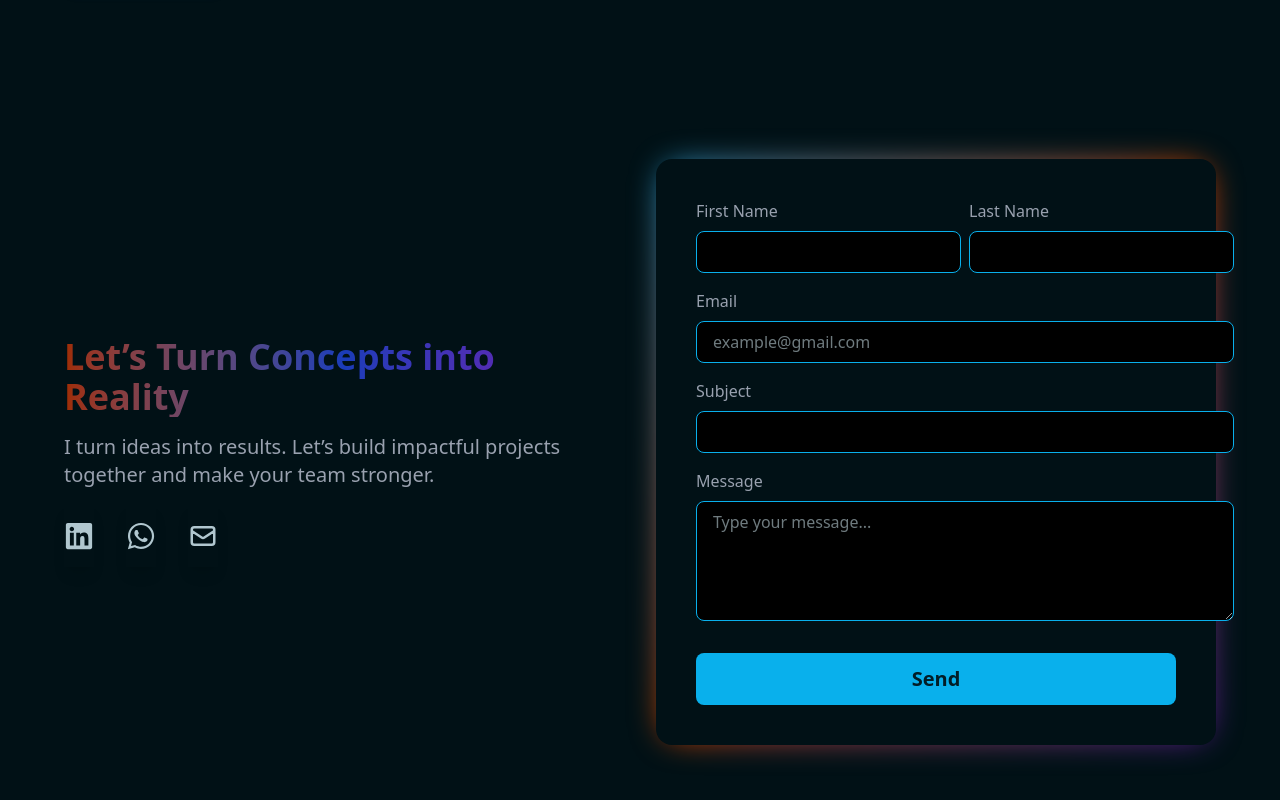
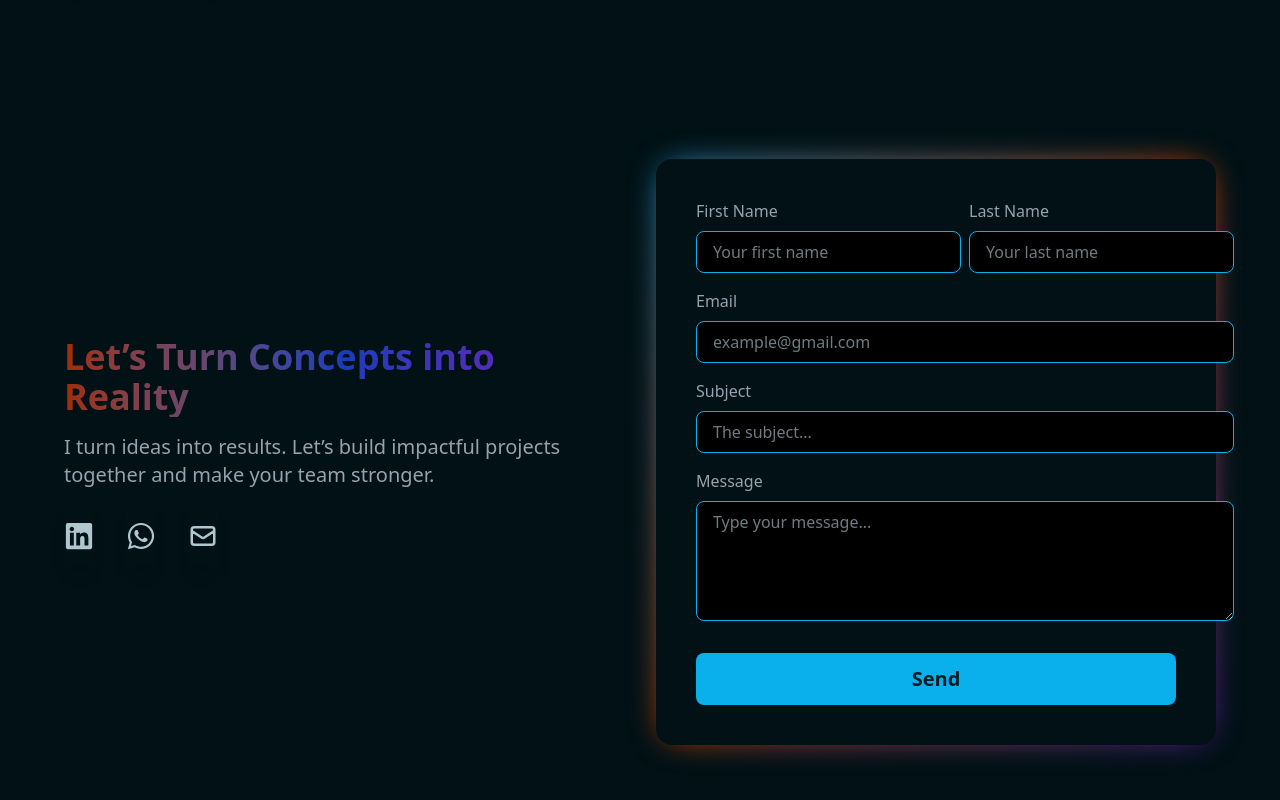
Before and after one commit to Yahyalimouni/portfolio, a React (Vite) app: page / in a window 1280 px wide. Shown: the part 3692-4492 px from the top of the page. Built offline with nearby package versions, Linux system fonts and the light colour scheme.

Commit message:
Fixing the cv download issue

```diff
--- a/src/components/sections/Contact.tsx
+++ b/src/components/sections/Contact.tsx
@@ -159,6 +159,7 @@ const Contact: React.FC = () => {
                                     className="input-field"
                                     maxLength={30}
                                     required
+                                    placeholder={field === "firstName" ? "Your first name" : "Your last name"}
                                     value={formData[field as keyof typeof formData]}
                                     onChange={(e) => handleChange(field as keyof typeof formData, e.target.value)}
                                 />
@@ -195,6 +196,7 @@ const Contact: React.FC = () => {
                             className="input-field"
                             maxLength={80}
                             required
+                            placeholder="The subject..."
                             value={formData.subject}
                             onChange={(e) => handleChange("subject", e.target.value)}
                         />
--- a/src/components/sections/Hero.tsx
+++ b/src/components/sections/Hero.tsx
@@ -48,7 +48,7 @@ const Hero: React.FC = () => {
                                                 px-10 py-2.5
                                                 rounded-md
                                                 shadow-[0px_0px_4px_rgba(9,176,236,0.5)]">Hire me</a>
-                <a href="/public/yahya_curriculum.pdf"
+                <a href="/yahya_cv_esp.pdf"
                    download="Yahya_Limouni_CV.pdf"
                    className="flex items-center justify-center gap-3
                               font-medium text-pr
```
Also changed, not shown: 1 other file (tests, documents, lock files or other folders).
